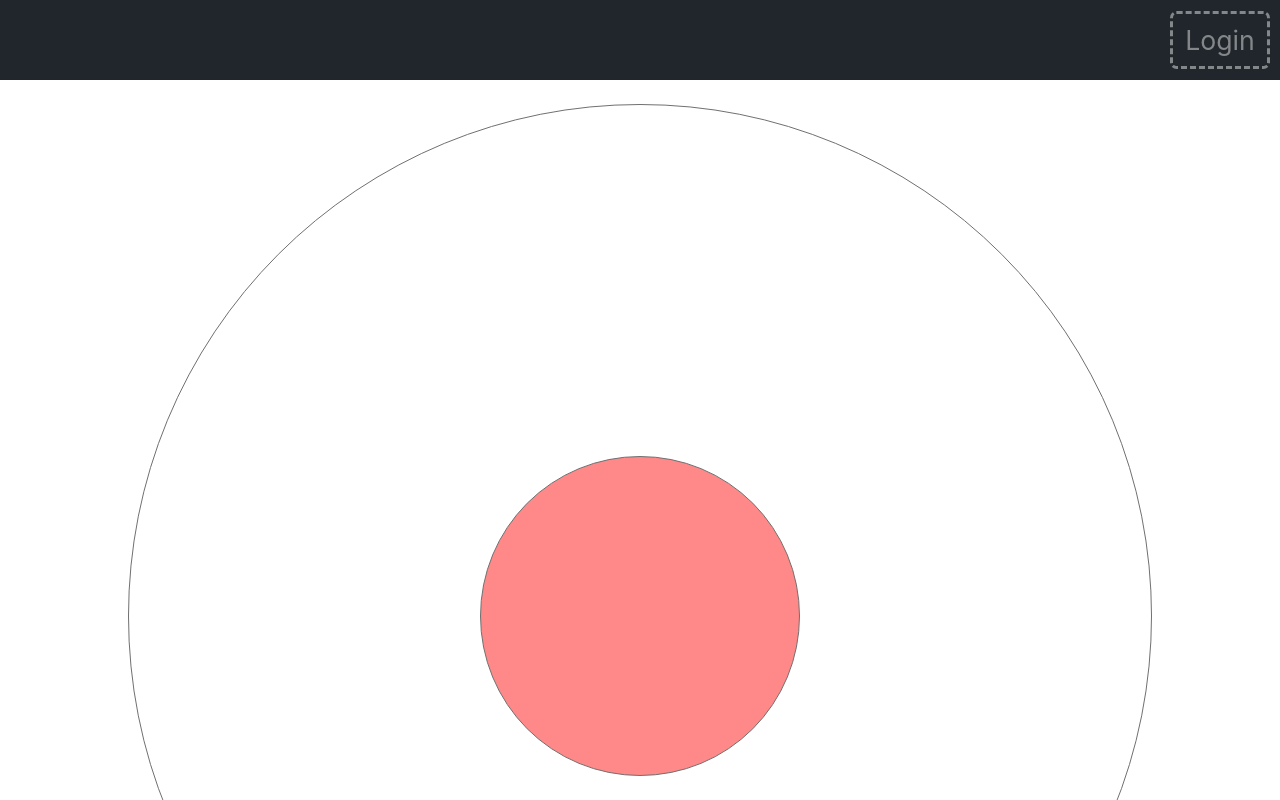
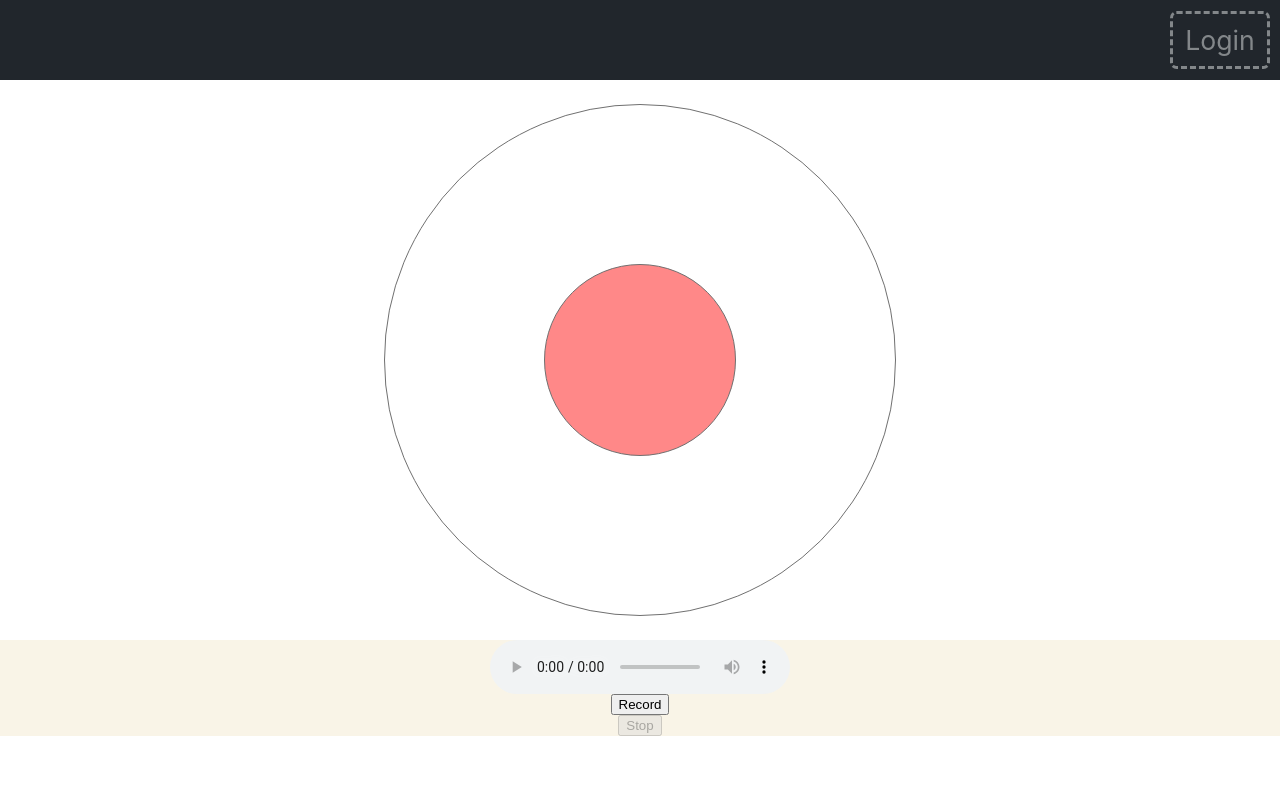
Before and after one commit to jeffzhkw/SONYC-VIP-Spring20, a React (Create React App) app in the folder frontend/: page / in a window 1280 px wide. Shown: the top 800 px of the page. Built offline with nearby package versions, Linux system fonts and the light colour scheme; what mic-recorder-to-mp3 would draw is missing.

Commit message:
fix size of button

```diff
--- a/frontend/src/App.css
+++ b/frontend/src/App.css
@@ -56,16 +56,16 @@
   justify-content: center;
   align-items: center;
   border-radius: 50%;
-  height: 80vw;
-  width: 80vw;
+  height: 40vw;
+  width: 40vw;
   border: solid 1px #707070 ;
 
 }
 
 .start{
   background-color: #FF8888;
-  height: 25vw;
-  width: 25vw;
+  height: 15vw;
+  width: 15vw;
   border-radius: 50%;
   border: solid 1px #707070;
   transition: 0.2s;
```
